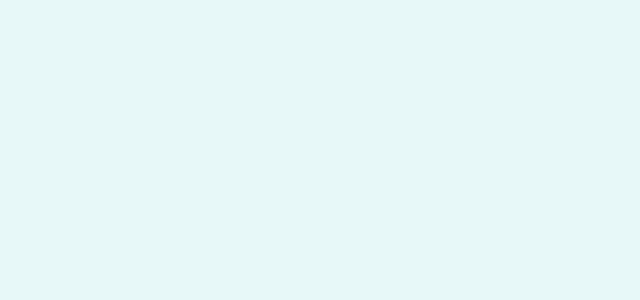
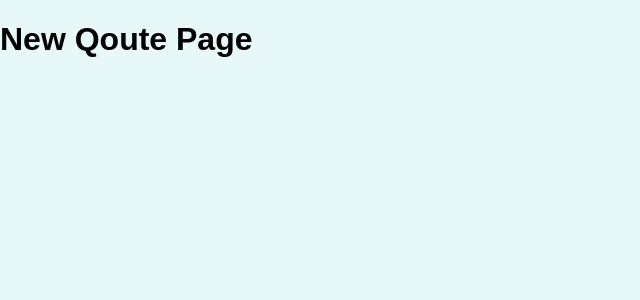
Before and after one commit to Vanes-git/React-practice-routing, a React (Create React App) app: page /new-qoute in a window 1280 px wide. Shown: the top 300 px of the page, without its empty margins (0-640 px from the left). Built offline with nearby package versions, Linux system fonts and the light colour scheme.

Commit message:
structure: pages
three pages and routing between them

```diff
--- a/src/App.js
+++ b/src/App.js
@@ -1,9 +1,23 @@
+import { Route, Switch } from "react-router-dom";
+
+import AllQuotes from "./pages/AllQuotes";
+import QouteDetail from "./pages/QouteDetail";
+import NewQoute from "./pages/NewQoute";
+
 function App() {
-  return (
-    <div>
-
-    </div>
-  );
+    return (
+        <Switch>
+            <Route path='/qoutes' exact>
+                <AllQuotes />
+            </Route>
+            <Route path='/qoutes/:qouteId'>
+                <QouteDetail />
+            </Route>
+            <Route path='/new-qoute'>
+                <NewQoute />
+            </Route>
+        </Switch>
+    );
 }
 
 export default App;
--- a/src/index.js
+++ b/src/index.js
@@ -1,6 +1,7 @@
 import ReactDOM from 'react-dom';
+import { BrowserRouter } from 'react-router-dom';
 
 import './index.css';
 import App from './App';
 
-ReactDOM.render(<App />, document.getElementById('root'));
+ReactDOM.render(<BrowserRouter><App /></BrowserRouter>, document.getElementById('root'));
--- /dev/null
+++ b/src/pages/AllQuotes.js
@@ -0,0 +1,11 @@
+import React from 'react';
+
+const AllQuotes = () => {
+    return (
+        <h1>
+            All Qoute Page
+        </h1>
+    );
+};
+
+export default AllQuotes;
--- /dev/null
+++ b/src/pages/NewQoute.js
@@ -0,0 +1,11 @@
+import React from 'react';
+
+const NewQoute = () => {
+    return (
+        <h1>
+            New Qoute Page
+        </h1>
+    );
+};
+
+export default NewQoute;
--- /dev/null
+++ b/src/pages/QouteDetail.js
@@ -0,0 +1,11 @@
+import React from 'react';
+
+const QouteDetail = () => {
+    return (
+        <h1>
+            Qoute Detail Page
+        </h1>
+    );
+};
+
+export default QouteDetail;
```
Also changed, not shown: 1 other file (tests, documents, lock files or other folders).
